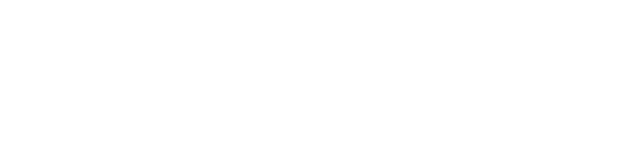
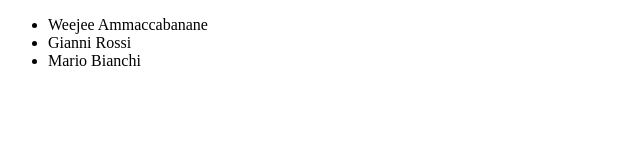
Before and after one commit to alessandroNessi/js-jsnacks-blocco-2, a plain HTML site: page snack-3/index.html in a window 1280 px wide. Shown: the whole page, without its empty margins (0-640 px from the left). Drawn offline with Linux system fonts and the light colour scheme.

Commit message:
added populated list

```diff
--- a/snack-3/index.html
+++ b/snack-3/index.html
@@ -9,7 +9,9 @@
 <body>
     <!-- Inserisci un numero, se è pari stampa il numero,
     se è dispari stampa il numero successivo -->
-    <p id="risultato"></p>
+    <ul id="risultato">
+
+    </ul>
     <script src="script.js"></script>
 </body>
 </html>
--- a/snack-3/script.js
+++ b/snack-3/script.js
@@ -11,6 +11,7 @@ while(nomi.length>0){
     persona +=" " + cognomi[temp];
     cognomi.splice(temp, 1);
     invitati.push(persona);
+    document.getElementById("risultato").innerHTML += "<li>" + persona + "</li>";
 }
 console.log(invitati);
 function randomN(number){
```
